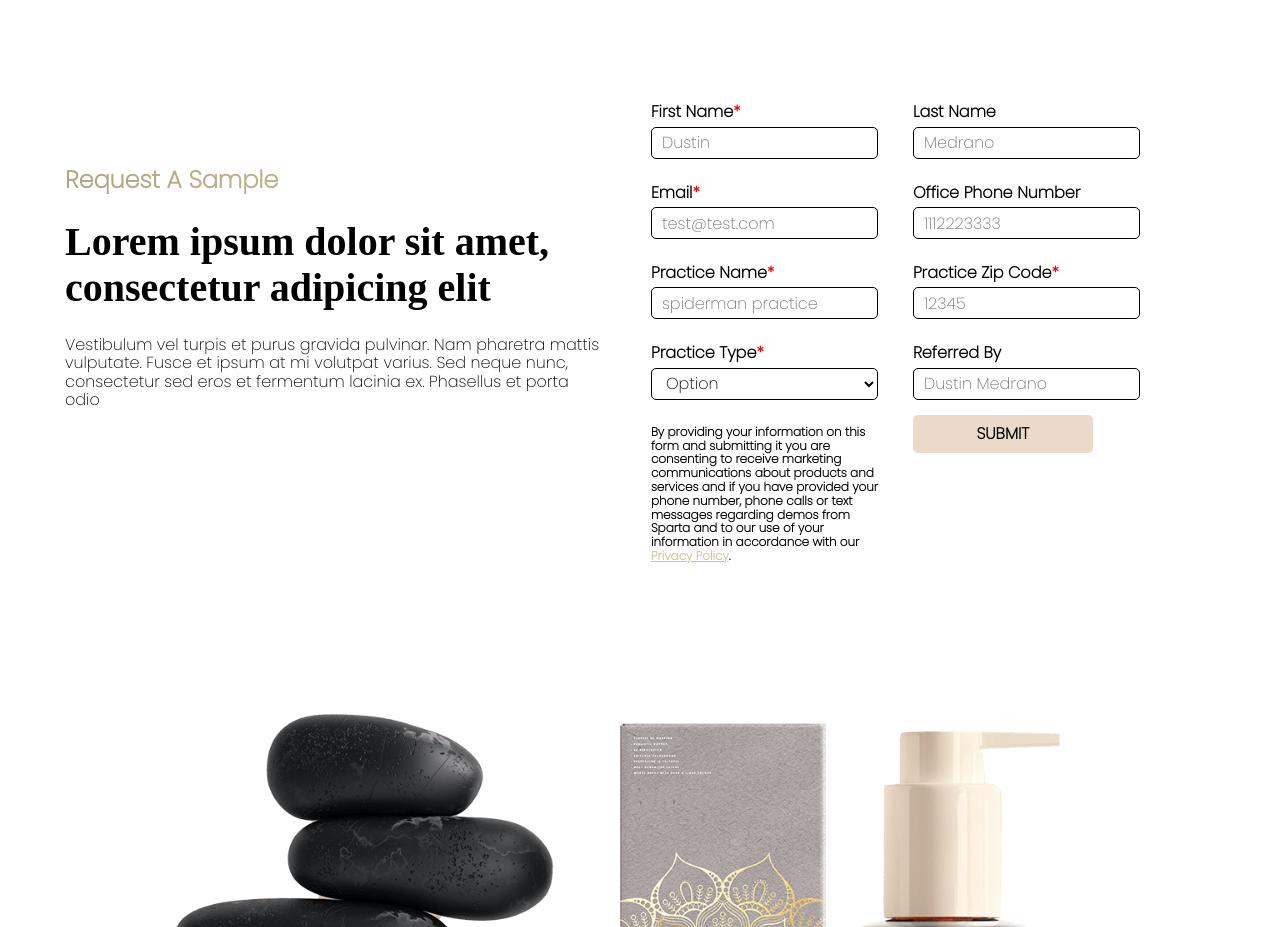
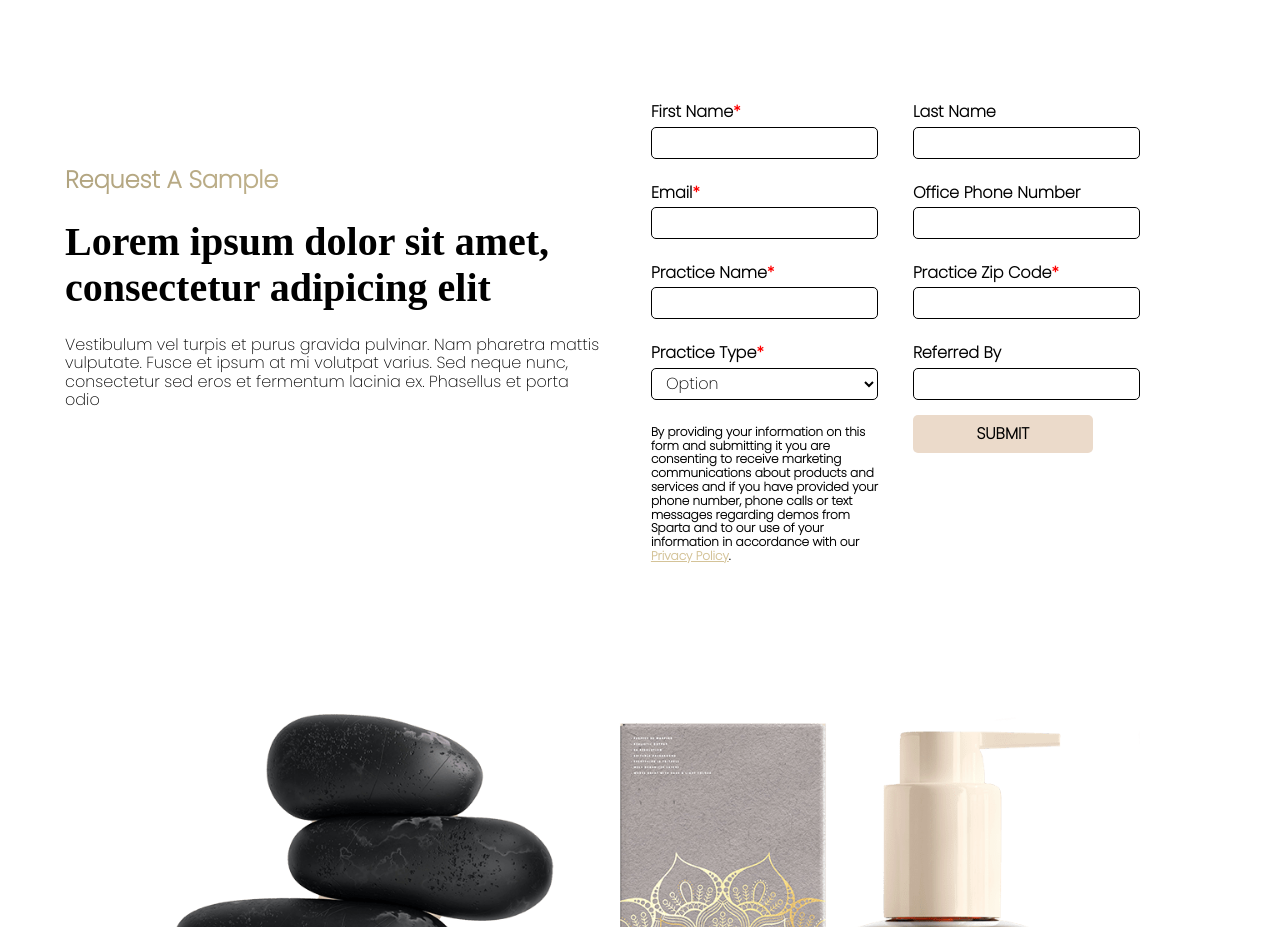
Before and after one commit to Iram-Tech/figma-coding-challenge, a plain HTML site: page index.html in a window 1280 px wide. Shown: the part 1960-2887 px from the top of the page. Drawn offline with nearby package versions, Linux system fonts and the light colour scheme.

Commit message:
Removed placeholder text

```diff
--- a/index.html
+++ b/index.html
@@ -150,13 +150,13 @@
 					<form>
 						<div class="col">
 							<p>First Name<span class="required">*</span></p>
-							<input type="text" name="firstname" id="first_name" placeholder="Dustin" required>
+							<input type="text" name="firstname" id="first_name" placeholder="" required>
 
 							<p>Email<span class="required">*</span></p>
-							<input type="text" name="email" id="email" placeholder="test@test.com" required>
+							<input type="text" name="email" id="email" placeholder="" required>
 
 							<p>Practice Name<span class="required">*</span></p>
-							<input type="text" name="PracticeName" id="practice_name" placeholder="spiderman practice" required>
+							<input type="text" name="PracticeName" id="practice_name" placeholder="" required>
 
 							<p>Practice Type<span class="required">*</span></p>
 							<select id="practice_type">
@@ -164,7 +164,7 @@
 								<option value="Other">Other</option>
 							</select>
 
-							<input type="hidden" id="practice_type_other" placeholder="Please specify your practice" style="margin-top: 10px;">
+							<input type="hidden" id="practice_type_other" placeholder="" style="margin-top: 10px;">
 
 							<p class="privacy-policy hideThis3">By providing your information on this form and submitting it you are consenting
 							to receive marketing communications about products and services and if you have
@@ -173,16 +173,16 @@
 						</div>
 						<div class="col">
 							<p>Last Name</p>
-							<input type="text" name="lastname" id="last_name" placeholder="Medrano">
+							<input type="text" name="lastname" id="last_name" placeholder="">
 
 							<p>Office Phone Number</p>
-							<input type="text" name="Office_Phone_Number" id="office_phone_number" placeholder="1112223333">
+							<input type="text" name="Office_Phone_Number" id="office_phone_number" placeholder="">
 
 							<p>Practice Zip Code<span class="required">*</span></p>
-							<input type="text" name="Practice_Zip_Code" id="practice_zip_code" placeholder="12345">
+							<input type="text" name="Practice_Zip_Code" id="practice_zip_code" placeholder="">
 
 							<p>Referred By</p>
-							<input type="text" name="Referred_By" id="referred_by" placeholder="Dustin Medrano">
+							<input type="text" name="Referred_By" id="referred_by" placeholder="">
 
 							<div class="button submit">
 								<p>SUBMIT</p>
```
